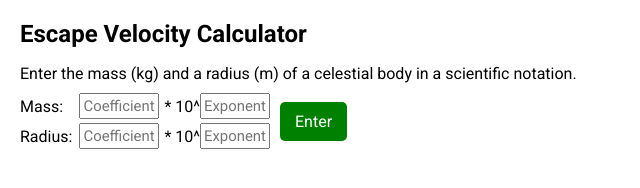
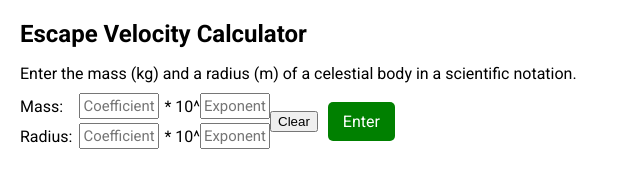
Before and after one commit to PGaber/escapevelocity, a plain HTML site: page index.html in a window 1280 px wide. Shown: the whole page, without its empty margins (0-640 px from the left). Drawn offline with Linux system fonts and the light colour scheme.

Commit message:
Update index.html

```diff
--- a/index.html
+++ b/index.html
@@ -29,6 +29,9 @@
       </div>
     </div>
     <button onclick="
+      clearInput();
+    " class="clear-button">Clear</button>
+    <button onclick="
       getMassAndRadius();
     " class="enter-button">Enter</button>
   </div>
```
